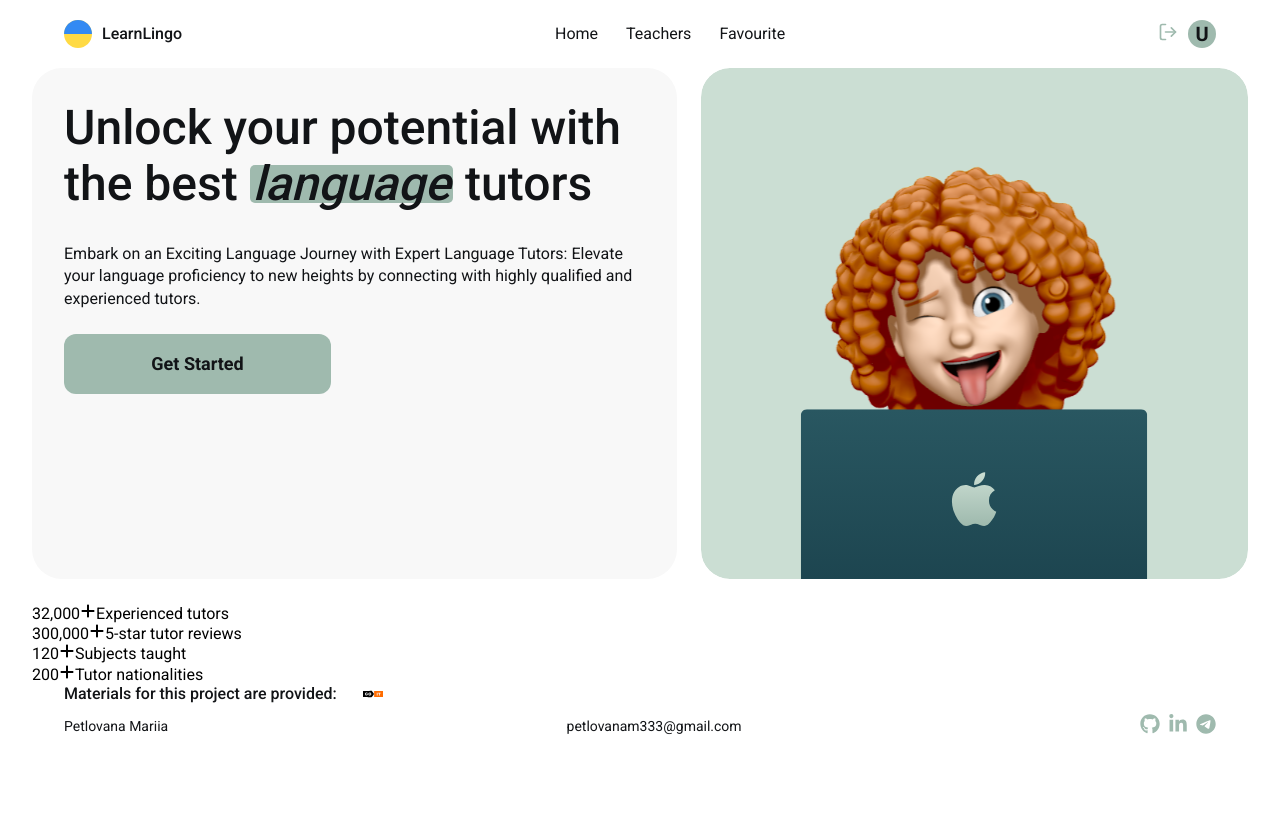
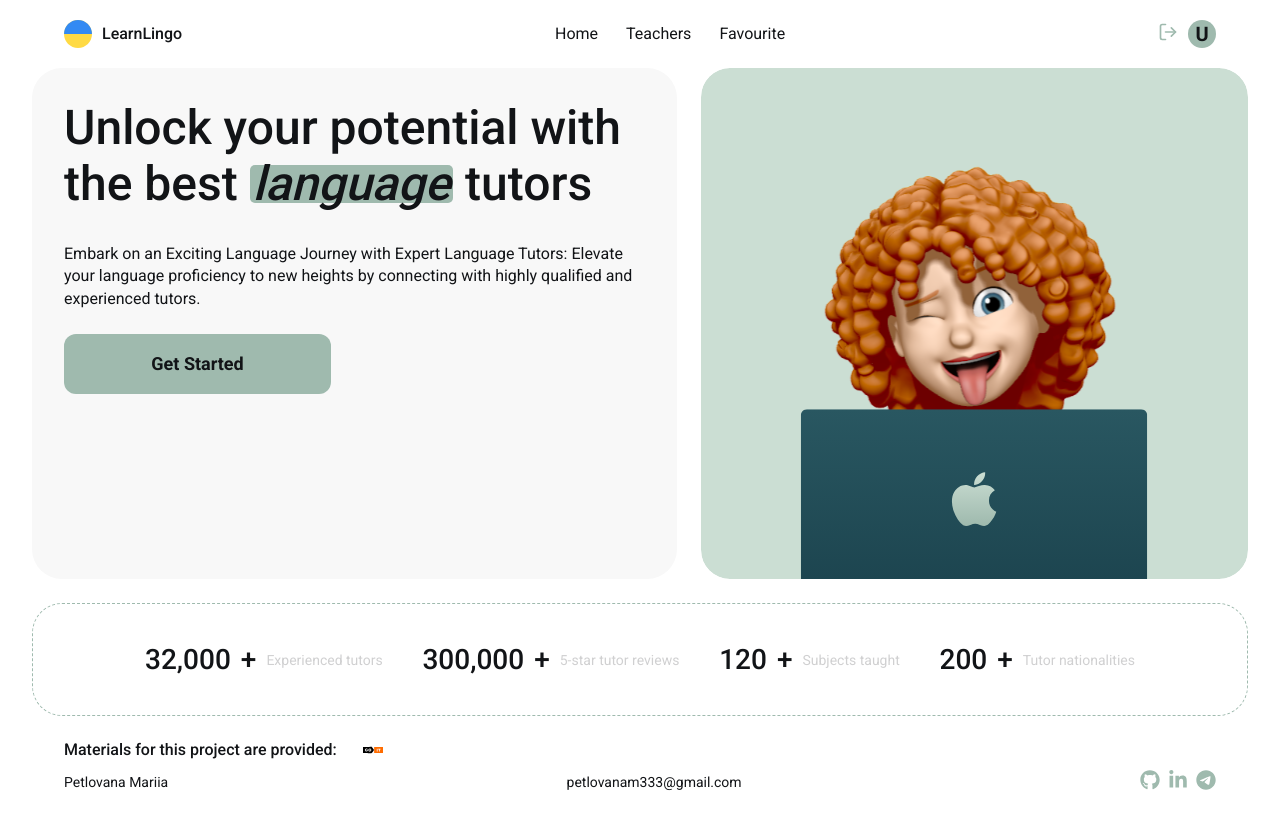
Before and after one commit to Mariia-Petlovana-91/Teachers, a React (Vite) app: page / in a window 1280 px wide. Built offline with nearby package versions, Linux system fonts and the light colour scheme.

Commit message:
add style about section

```diff
--- a/src/components/About/About.jsx
+++ b/src/components/About/About.jsx
@@ -1,28 +1,26 @@
-import { FaPlus } from 'react-icons/fa6';
-
 const About = () => {
   return (
     <section className="about__section">
       <ul className="about__list">
         <li className="about__item">
           <span className="about__number">32,000</span>
-          <FaPlus className="about__icon" />
-          <span className="about__text">Experienced tutors</span>
+          <span className="about__number"> + </span>
+          <p className="about__text">Experienced tutors</p>
         </li>
         <li className="about__item">
           <span className="about__number">300,000</span>
-          <FaPlus className="about__icon" />
-          <span className="about__text">5-star tutor reviews</span>
+          <span className="about__number"> + </span>
+          <p className="about__text">5-star tutor reviews</p>
         </li>
         <li className="about__item">
           <span className="about__number">120</span>
-          <FaPlus className="about__icon" />
-          <span className="about__text">Subjects taught</span>
+          <span className="about__number"> + </span>
+          <p className="about__text">Subjects taught</p>
         </li>
         <li className="about__item">
           <span className="about__number">200</span>
-          <FaPlus className="about__icon" />
-          <span className="about__text">Tutor nationalities</span>
+          <span className="about__number"> + </span>
+          <p className="about__text"> Tutor nationalities</p>
         </li>
       </ul>
     </section>
--- a/src/styles/pages/home/_about.scss
+++ b/src/styles/pages/home/_about.scss
@@ -0,0 +1,66 @@
+@use '../../utilities/variables' as vars;
+@use '../../utilities/placeholder';
+@use '../../utilities/mixin' as mix;
+
+.about {
+  &__section {
+    border: 1px dashed vars.$summerGreen;
+    border-radius: 30px;
+    padding: 24px 48px;
+    max-width: 568px;
+    margin: auto auto 24px auto;
+  }
+
+  &__list {
+    width: fit-content;
+    margin: auto;
+  }
+
+  &__item {
+    margin-bottom: 18px;
+
+    &:last-child {
+      margin-bottom: 0px;
+    }
+  }
+
+  &__number {
+    @include mix.font(500, 28px, 1.14);
+  }
+
+  &__text {
+    @include mix.font(400, 14px, 1.29, $color: vars.$woodsmokeAlfa);
+  }
+}
+
+@media screen and (min-width: 768px) {
+  .about {
+    &__section {
+      padding: 40px 112px;
+      max-width: 100%;
+    }
+
+    &__list {
+      margin: 0px;
+      width: 100%;
+      @include mix.flex($justify: space-between, $gap: 24px, $wrap: wrap);
+    }
+
+    &__item {
+      margin-bottom: 0px;
+      @include mix.flex($gap: 10px);
+    }
+  }
+}
+
+@media screen and (min-width: 1440px) {
+  .about {
+    &__list {
+      @include mix.flex($gap: 100px);
+    }
+
+    &__list {
+      flex-wrap: nowrap;
+    }
+  }
+}
```
